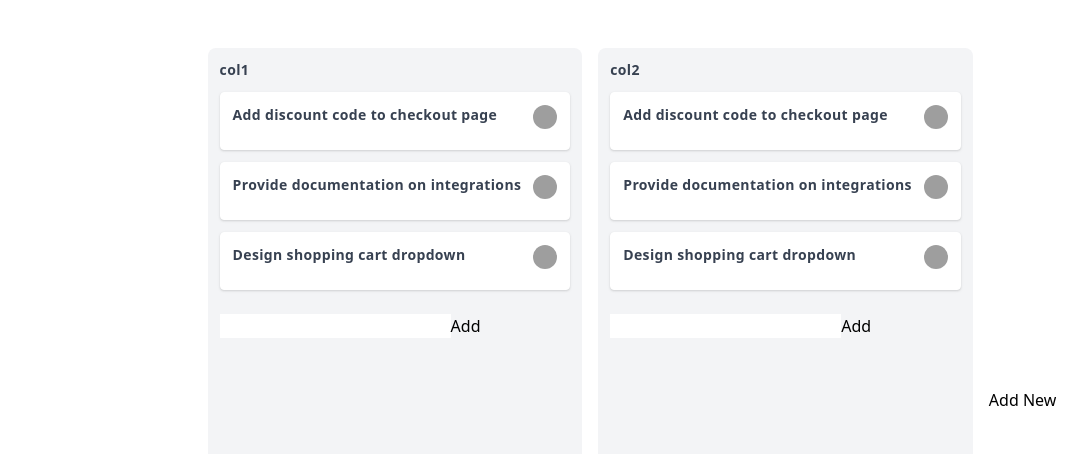
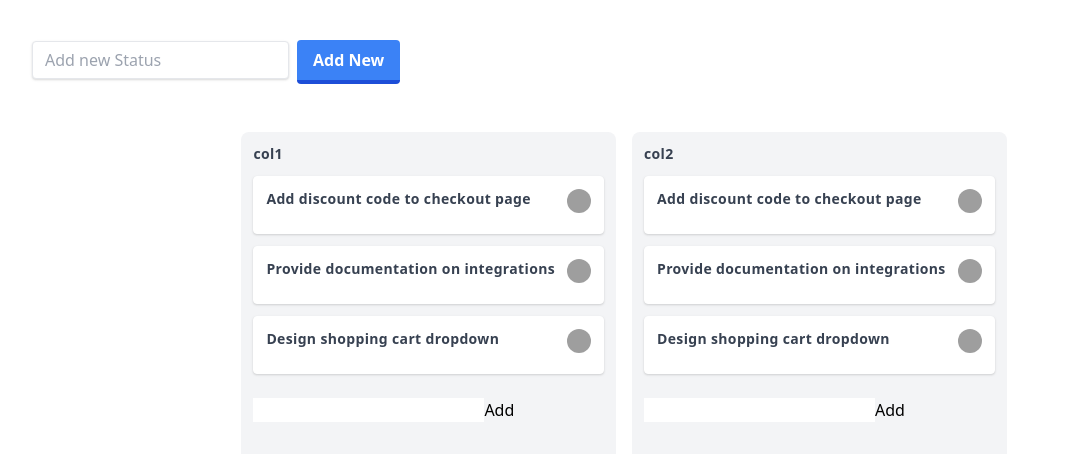
Before and after one commit to swarina/Airtribe-Task, a Nuxt app: page / in a window 1280 px wide. Shown: the top 454 px of the page, without its empty margins (8-1095 px from the left). Built offline with nearby package versions, Linux system fonts and the light colour scheme; grey boxes are pictures that could not be loaded.

Commit message:
feat: add new column

```diff
--- a/pages/index.vue
+++ b/pages/index.vue
@@ -46,6 +46,16 @@ export default {
   },
 
   methods: {
+
+    // Save and get from Local Storage
+    getFromLocalStorage() {
+      localStorage.setItem('col', JSON.stringify(this.columns));
+      const newColumns = JSON.parse(localStorage.getItem('col'));
+
+      this.columns = newColumns;
+    },
+
+    // Add new Task
     addTask(col) {
       if (this.newTask !== "") {
         const newTaskObj = { id: 1, title: this.newTask };
@@ -53,10 +63,20 @@ export default {
 
         this.newTask = " ";
       }
+
+      this.getFromLocalStorage();
     },
 
-    newStatus() {
+    // Add new Status Column
+    addStatus() {
+      if (this.newStatus !== "") {
+        this.columns[this.newStatus] = { tasks: [] };
 
+        this.getFromLocalStorage();
+      }
+
+      this.newStatus = " ";
+      console.log(this.columns);
     }
   }
 };
@@ -64,26 +84,38 @@ export default {
 
 <template>
   <div id="app">
-    <div class="flex justify-center">
+    <div class="pt-10 pl-10">
+      <!-- Add new Status Option -->
+      <input
+        v-model="newStatus" class="shadow appearance-none border rounded py-2 px-3 text-gray-700 leading-tight focus:outline-none focus:shadow-outline"
+        type="text" placeholder="Add new Status">
+      <button
+        class=" bg-blue-500 hover:bg-blue-400 text-white font-bold py-2 px-4 border-b-4 border-blue-700
+        hover:border-blue-500 rounded mx-2" @click="addStatus">
+        Add New
+      </button>
+    </div>
+
+    <div class="flex justify-center relative">
       <div class="min-h-screen flex overflow-x-scroll py-12">
         <div v-for="key in Object.keys(columns)" :key="key"
           class="bg-gray-100 rounded-lg px-3 py-3 column-width rounded mr-4">
+          <!-- Status Title -->
           <p class="text-gray-700 font-semibold font-sans tracking-wide text-sm">{{ key }}</p>
 
           <!-- Draggable component comes from vuedraggable. It provides drag & drop functionality -->
           <draggable :list="columns[key].tasks" :animation="200" ghost-class="ghost-card" group="tasks">
 
             <!-- Each element from here will be draggable and animated. Note :key is very important here to be unique both for draggable and animations to be smooth & consistent. -->
-            <task-card v-for="(task) in columns[key].tasks" :key="task.id" :task="task" class="mt-3 cursor-move"></task-card>
-
+            <task-card v-for="(task) in columns[key].tasks" :key="task.id" :task="task" class="mt-3 cursor-move">
+            </task-card>
           </draggable>
 
           <br />
           <input v-model="newTask" type="text">
           <button @click="addTask(key)">Add</button>
+
         </div>
-        <!-- Add new Status Button -->
-        <button @click="newStatus">Add New</button>
       </div>
     </div>
   </div>
```
